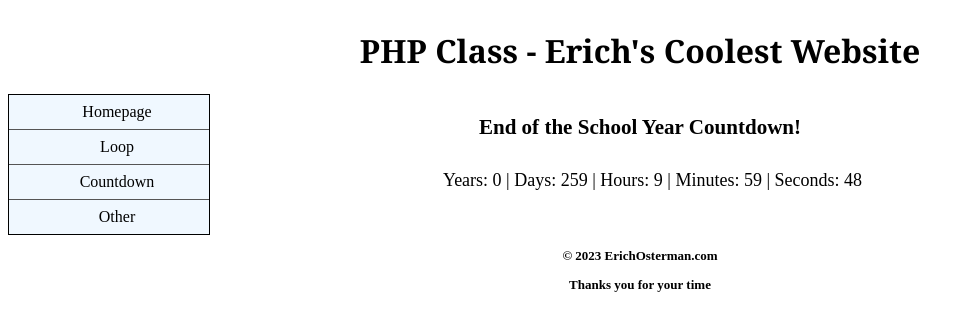
After one commit to 300088801/PHPclass, a PHP site: page /clock/countdown.php in a window 1280 px wide. The commit adds this page. Shown: the top 331 px of the page, without its empty margins (0-974 px from the left). Run offline with PHP 8.4, Linux system fonts and the light colour scheme.

Commit message:
PHP folder added for shared elements across multiple pages

```diff
--- a/Includes/footer.php
+++ b/Includes/footer.php
@@ -1 +1,2 @@
 <p>&copy; <?php echo date("Y");?> ErichOsterman.com</p>
+<p> Thanks you for your time</p>
--- a/Includes/nav.php
+++ b/Includes/nav.php
@@ -1,6 +1,6 @@
 <ul>
     <li><a href="/">Homepage</a></li>
-    <li> <a href="#">Loop</a> </li>
-    <li> <a href="#">Countdown</a> </li>
+    <li> <a href="/loops/loops.php">Loop</a> </li>
+    <li> <a href="/clock/countdown.php">Countdown</a> </li>
     <li> <a href="#">Other</a> </li>
 </ul>
--- /dev/null
+++ b/clock/countdown.php
@@ -0,0 +1,55 @@
+<?php
+/* This is a countdown timer
+ End of the school year (5/20/23)*/
+
+
+$secPerMinute = 60;
+$secPerHour = 60 * $secPerMinute;
+$secPerDay = 24 * $secPerHour;
+$secPerYear = 365 * $secPerDay;
+
+//current time
+$now = time();
+
+//End of school time
+$endOfSchool = mktime(12,0,0,5,24,24);
+
+// Number of seconds between now and the end of the school year
+
+$seconds = $endOfSchool - $now;
+$years = floor($seconds/$secPerYear);
+$seconds = $seconds - ($years * $seconds);
+
+$days = floor($seconds / $secPerDay);
+$seconds = $seconds -($days * $secPerDay);
+
+$hours = floor($seconds / $secPerHour);
+$seconds = $seconds -($hours * $secPerHour);
+
+$minutes= floor($seconds / $secPerMinute);
+$seconds = $seconds -($minutes * $secPerMinute);
+
+
+
+?>
+
+<!doctype html>
+<html lang="en">
+<head>
+    <meta charset="UTF-8">
+    <meta name="viewport"
+          content="width=device-width, user-scalable=no, initial-scale=1.0, maximum-scale=1.0, minimum-scale=1.0">
+    <meta http-equiv="X-UA-Compatible" content="ie=edge">
+    <title>Erich's Homepage</title>
+    <link type= "text/css" rel="stylesheet" href="../css/base.css">
+</head>
+<body>
+<header><?php include '../Includes/Header.php'?></header>
+<nav> <?php include '../Includes/nav.php'?></nav>
+<main>
+    <h3>End of the School Year Countdown!</h3>
+    <p>Years: <?=$years ?> | Days: <?=$days ?> | Hours: <?=$hours ?> | Minutes: <?=$minutes ?> | Seconds: <?=$seconds ?></p>
+</main>
+<footer><?php include '../Includes/footer.php'?></footer>
+</body>
+</html>
--- a/css/base.css
+++ b/css/base.css
@@ -3,7 +3,7 @@
 header{
     width: 100%;
     float: left;
-    font-family: Georgia;
+    font-family: Georgia, serif;
     text-align: center;
 }
 
@@ -18,7 +18,7 @@ main{
     width: 60%;
     float: left;
     font-size: large;
-
+    text-align: center;
 }
 
 main img{
--- a/index.php
+++ b/index.php
@@ -9,7 +9,8 @@
             <link type= "text/css" rel="stylesheet" href="css/base.css">
         </head>
         <body>
-        <header><?php include 'Includes/header.php'?></header>
+        <header></header>
+        <header><?php include 'Includes/Header.php'?></header>
         <nav> <?php include 'Includes/nav.php'?></nav>
         <main>
             <img src="images/IMG_1370_Original.jpg" alt="This is a picture of Erich Osterman">
```
Also changed, not shown: Includes/template.php (+4 -4 lines), loops/loops.php (added, +85 -0 lines).
